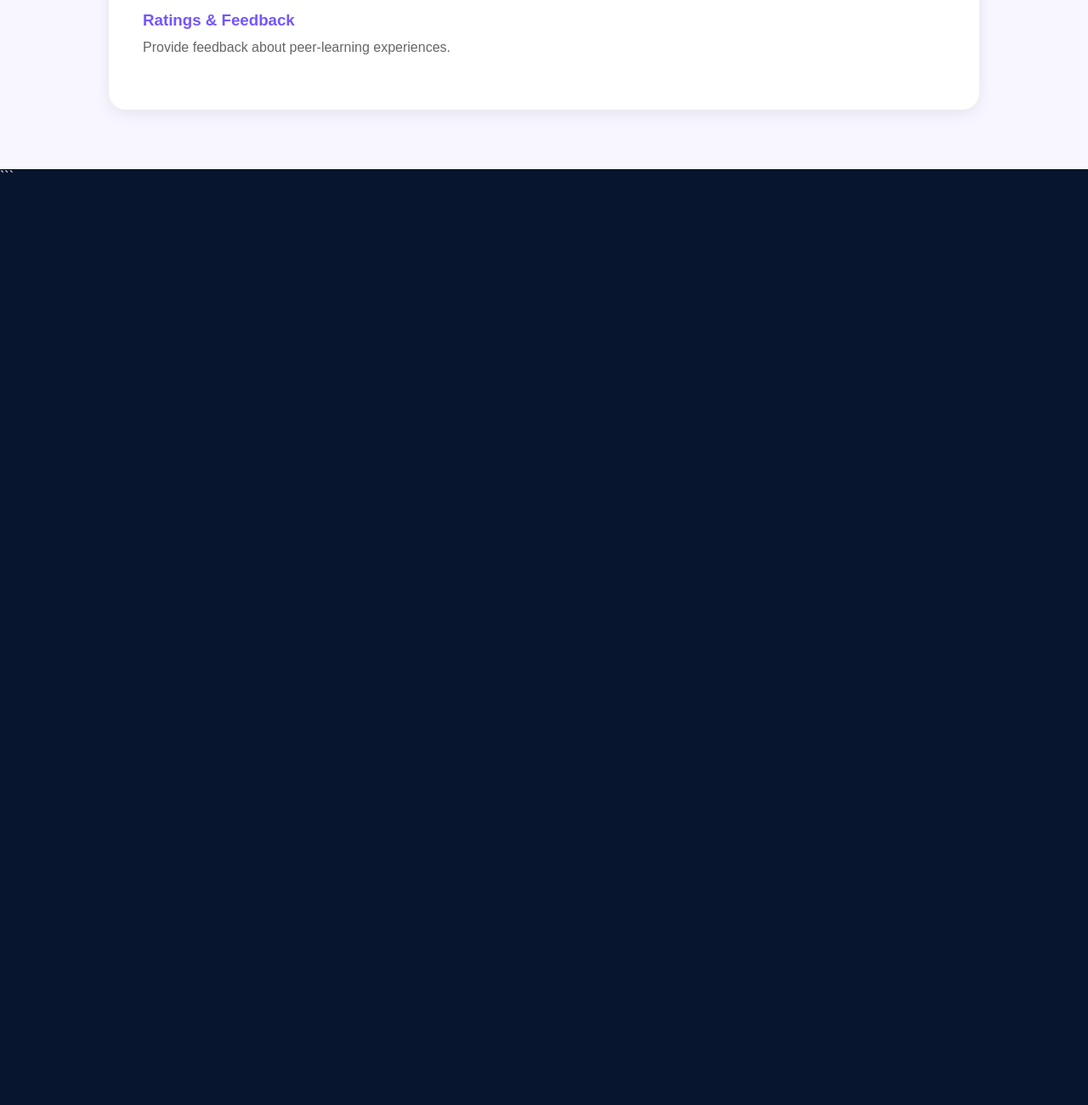
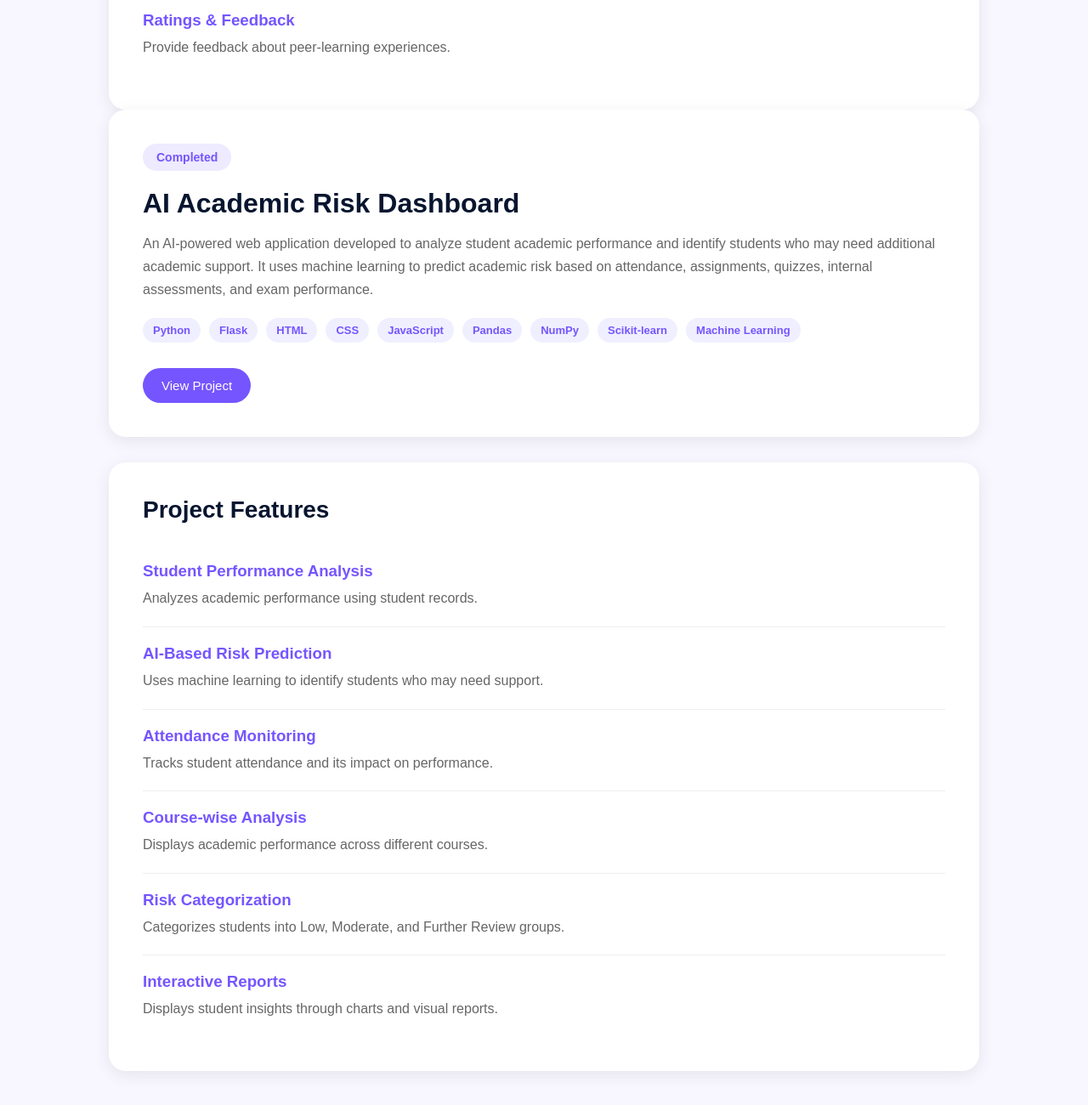
Before and after one commit to PRIYA19120/portfolio, a plain HTML site: page projects.html in a window 1280 px wide. Shown: the part 2914-4214 px from the top of the page at 85% size. Before the commit the page ends 3131 px from the top, so only its background shows below. Drawn offline with Linux system fonts and the light colour scheme.

Commit message:
Add completed AI Academic Risk Dashboard project

````diff
--- a/projects.html
+++ b/projects.html
@@ -22,7 +22,6 @@
         <a href="contact.html">Contact</a>
     </div>
 </nav>
-
 <section class="projects">
 
     <div class="projects-heading">
@@ -115,7 +114,7 @@
 
         <div class="project-main">
 
-            <span class="project-status">In Progress</span>
+            <span class="project-status">Complete</span>
 
             <h2>AI-Powered Campus Skill Exchange Platform</h2>
 
@@ -190,9 +189,87 @@
         </div>
 
     </div>
+        <!-- Project 3: AI Academic Risk Dashboard -->
+
+    <div class="project-details">
+
+        <div class="project-main">
+
+            <span class="project-status">Completed</span>
+
+            <h2>AI Academic Risk Dashboard</h2>
+
+            <p>
+                An AI-powered web application developed to analyze student
+                academic performance and identify students who may need
+                additional academic support. It uses machine learning to
+                predict academic risk based on attendance, assignments,
+                quizzes, internal assessments, and exam performance.
+            </p>
+
+
+            <div class="project-tech">
+                <b>Python</b>
+                <b>Flask</b>
+                <b>HTML</b>
+                <b>CSS</b>
+                <b>JavaScript</b>
+                <b>Pandas</b>
+                <b>NumPy</b>
+                <b>Scikit-learn</b>
+                <b>Machine Learning</b>
+            </div>
+
+            <div class="project-buttons">
+                <a href="https://github.com/PRIYA19120/AI-academic-risk-dashboard"
+                   class="project-btn"
+                   target="_blank"
+                   rel="noopener noreferrer">
+                    View Project
+                </a>
+            </div>
+
+        </div>
+
+        <div class="project-features">
+
+            <h2>Project Features</h2>
+
+            <div class="feature">
+                <h3>Student Performance Analysis</h3>
+                <p>Analyzes academic performance using student records.</p>
+            </div>
+
+            <div class="feature">
+                <h3>AI-Based Risk Prediction</h3>
+                <p>Uses machine learning to identify students who may need support.</p>
+            </div>
+
+            <div class="feature">
+                <h3>Attendance Monitoring</h3>
+                <p>Tracks student attendance and its impact on performance.</p>
+            </div>
+
+            <div class="feature">
+                <h3>Course-wise Analysis</h3>
+                <p>Displays academic performance across different courses.</p>
+            </div>
+
+            <div class="feature">
+                <h3>Risk Categorization</h3>
+                <p>Categorizes students into Low, Moderate, and Further Review groups.</p>
+            </div>
+
+            <div class="feature">
+                <h3>Interactive Reports</h3>
+                <p>Displays student insights through charts and visual reports.</p>
+            </div>
+
+        </div>
+
+    </div>
 
 </section>
 
 </body>
 </html>
-```
````
